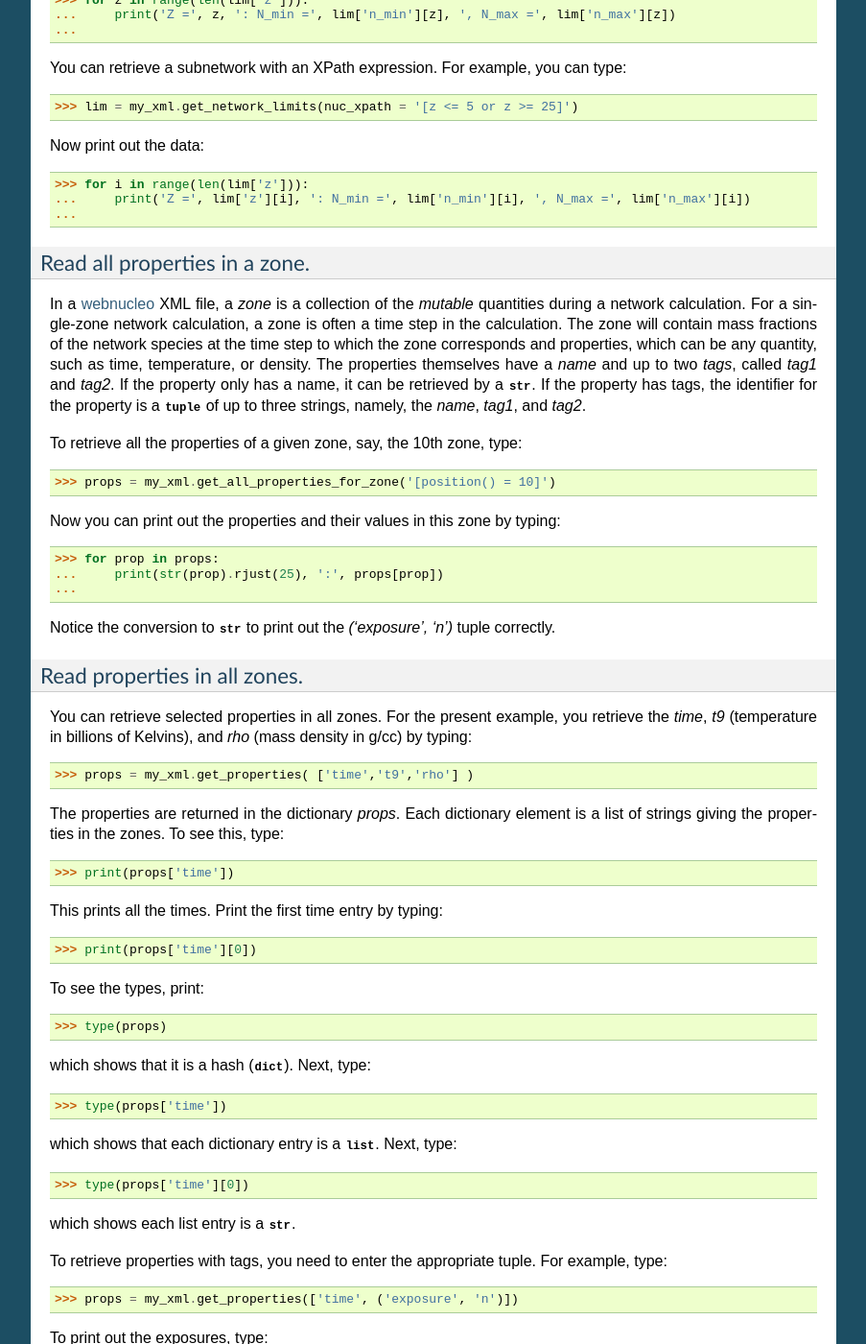
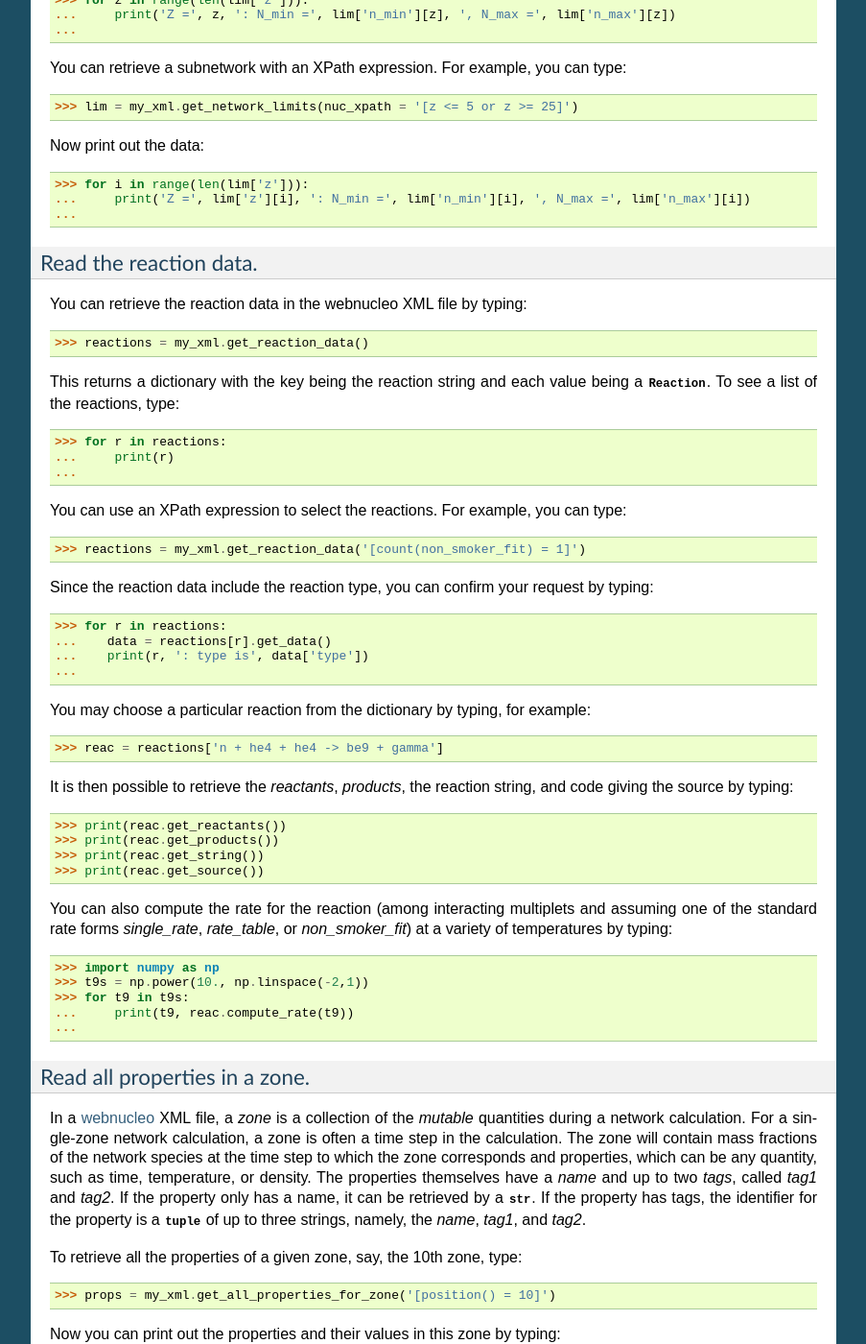
Before and after one commit to mbradle/wnutils, a Sphinx documentation site: the page built from doc/source/read_tutorial.rst, in a window 1280 px wide and 1400 px high, scrolled down 1809 px. Shown: the whole window at 96% size, without its empty margins (198-1101 px from the left). Built offline with Sphinx 7.4.7, drawn with Linux system fonts in a browser that asks for light colours; some of the changed text lies outside the part shown.

Commit message:
Add documentation.

```diff
--- a/doc/source/read_tutorial.rst
+++ b/doc/source/read_tutorial.rst
@@ -118,6 +118,57 @@ Now print out the data::
 
     >>> for i in range(len(lim['z'])):
     ...     print('Z =', lim['z'][i], ': N_min =', lim['n_min'][i], ', N_max =', lim['n_max'][i])
+    ...
+
+Read the reaction data.
+.......................
+
+You can retrieve the reaction data in the webnucleo XML file by typing::
+
+    >>> reactions = my_xml.get_reaction_data()
+
+This returns a dictionary with the key being the reaction string and each
+value being a :class:`Reaction`.  To see a list of the reactions, type::
+
+    >>> for r in reactions:
+    ...     print(r)
+    ...
+
+You can use an XPath expression to select the reactions.  For example, you
+can type::
+
+    >>> reactions = my_xml.get_reaction_data('[count(non_smoker_fit) = 1]')
+
+Since the reaction data include the reaction type, you can confirm your request
+by typing::
+
+    >>> for r in reactions:
+    ...    data = reactions[r].get_data()
+    ...    print(r, ': type is', data['type'])
+    ...
+
+You may choose a particular reaction from the dictionary by typing, for
+example::
+
+    >>> reac = reactions['n + he4 + he4 -> be9 + gamma']
+
+It is then possible to retrieve the `reactants`, `products`, the reaction
+string, and code giving
+the source by typing::
+
+    >>> print(reac.get_reactants())
+    >>> print(reac.get_products())
+    >>> print(reac.get_string())
+    >>> print(reac.get_source())
+
+You can also compute the rate for the reaction (among interacting multiplets
+and assuming one of the standard rate forms `single_rate`, `rate_table`,
+or `non_smoker_fit`) at a variety of temperatures by typing::
+
+    >>> import numpy as np
+    >>> t9s = np.power(10., np.linspace(-2,1))
+    >>> for t9 in t9s:
+    ...     print(t9, reac.compute_rate(t9))
     ...
 
 Read all properties in a zone.
--- a/setup.py
+++ b/setup.py
@@ -99,7 +99,7 @@ setup(
     #
     # For an analysis of "install_requires" vs pip's requirements files see:
     # https://packaging.python.org/en/latest/requirements.html
-    install_requires=['lxml', 'matplotlib', 'numpy', 'h5py'],  # Optional
+    install_requires=['lxml', 'matplotlib', 'numpy', 'h5py','scipy'],  # Optional
 
     # List additional groups of dependencies here (e.g. development
     # dependencies). Users will be able to install these using the "extras"
```
Also changed, not shown: doc/source/wnutils.rst (+10 -10 lines), 1 other file.
